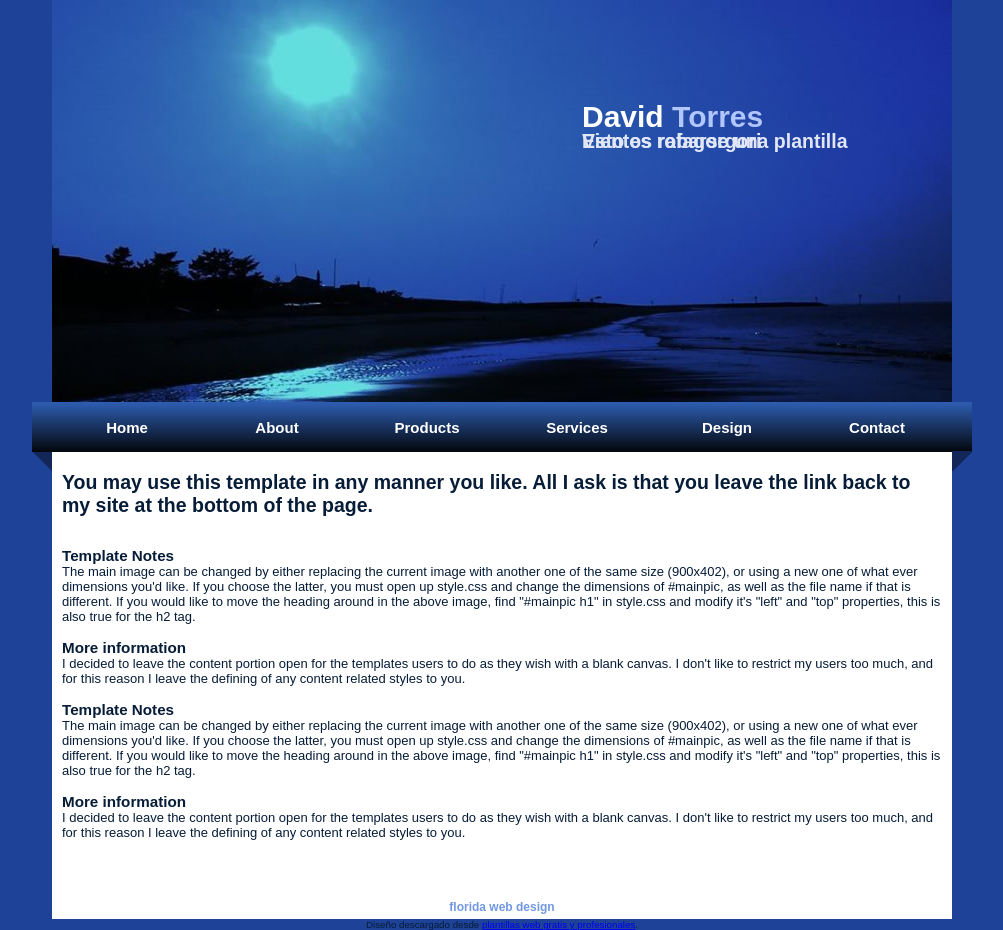
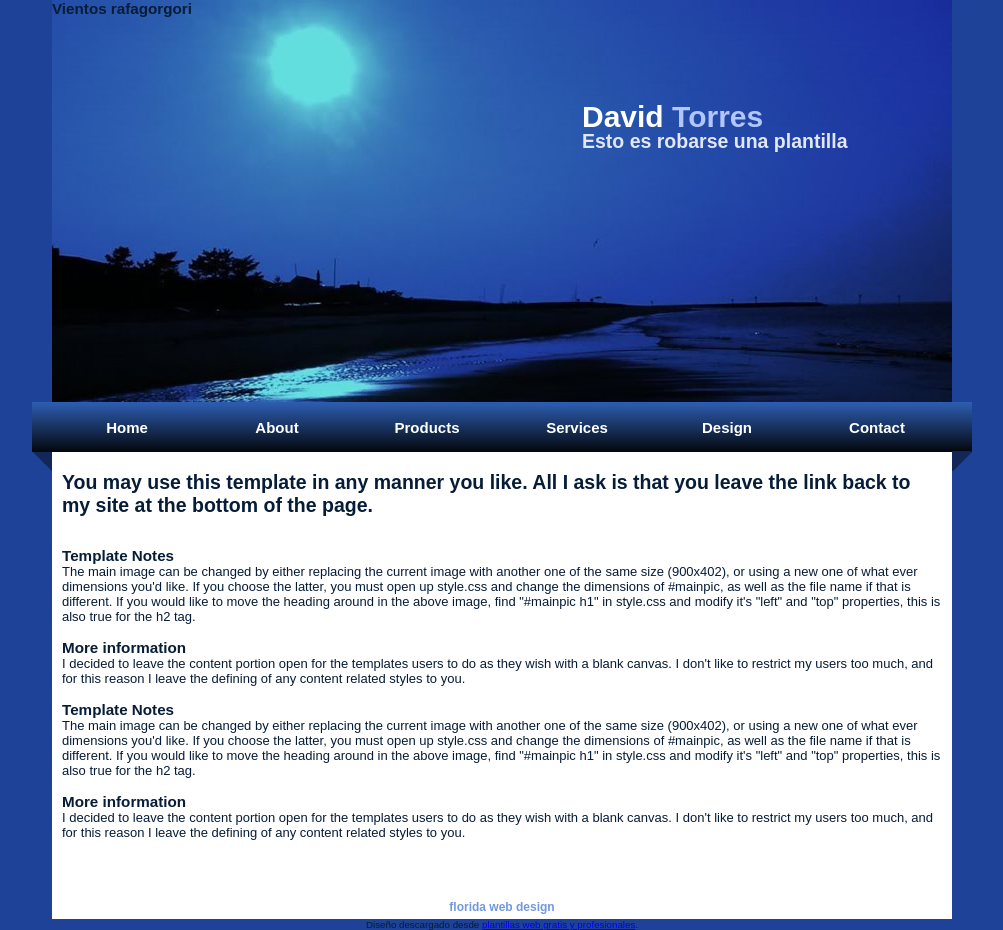
Before and after one commit to dtorres015/ebc_practicafinal, a plain HTML site: page index.html in a window 1280 px wide. Shown: the whole page, without its empty margins (138-1141 px from the left). Drawn offline with Linux system fonts and the light colour scheme.

Commit message:
Correciòn 2 del feature #1

```diff
--- a/index.html
+++ b/index.html
@@ -11,9 +11,7 @@
 		<div id="mainpic">
         	<h1>David <span class="lightblue">Torres</span></h1>
             <h2>Esto es robarse una plantilla</h2>
-			</br>
-			</br>
-			<h2>Vientos rafagorgori</h2>
+			<h3>Vientos rafagorgori</h3>
         </div>
 
         <div id="menu">
```
